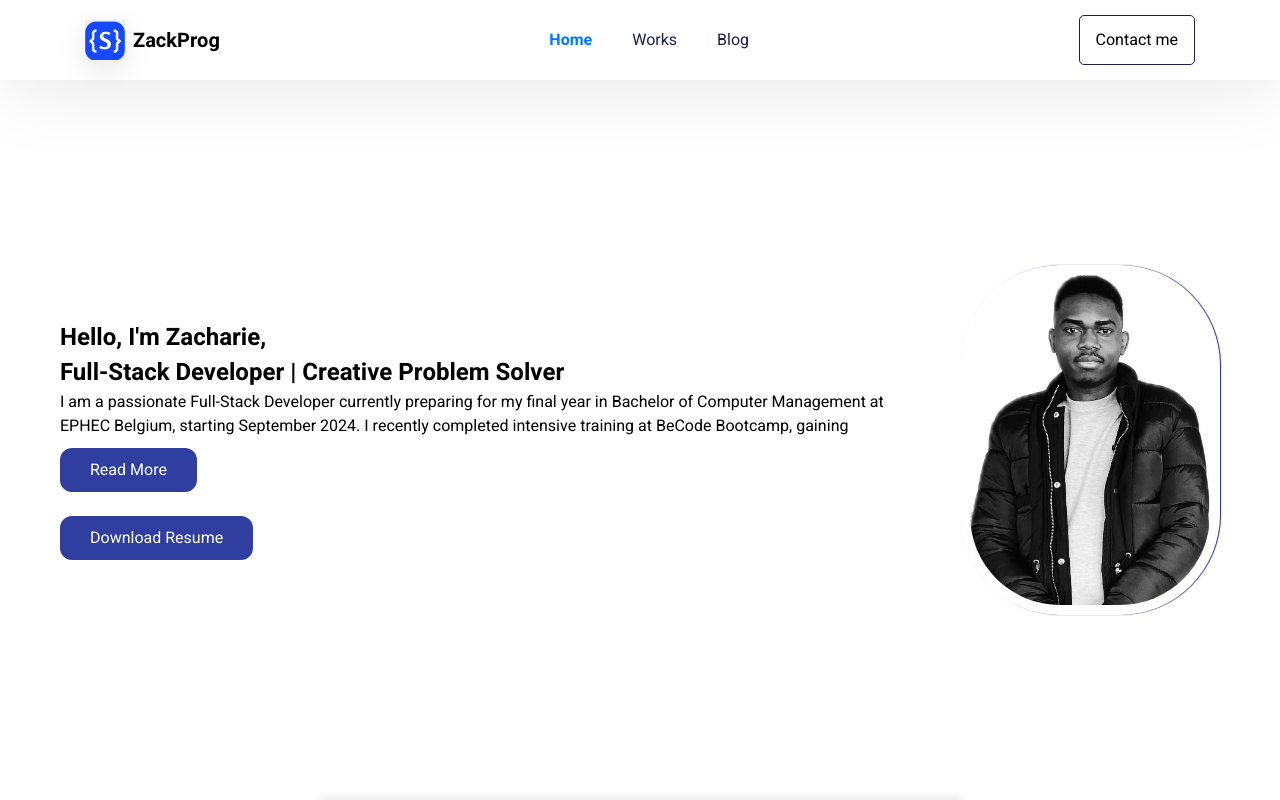
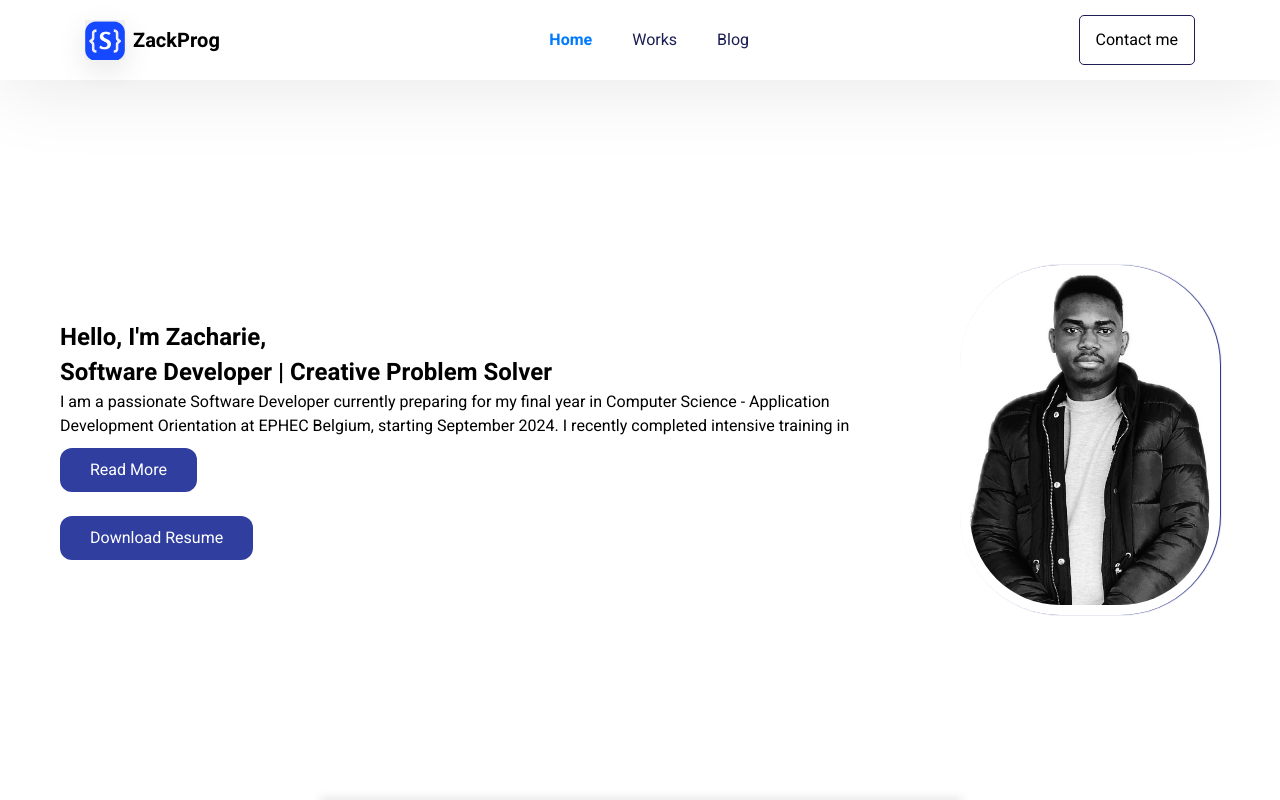
Before and after one commit to zack97/my_portfolio, a React (Vite) app: page / in a window 1280 px wide. Shown: the top 800 px of the page. Built offline with nearby package versions, Linux system fonts and the light colour scheme.

Commit message:
uploading  jobsearching app done 5

```diff
--- a/src/components/Home.jsx
+++ b/src/components/Home.jsx
@@ -30,14 +30,15 @@ const Home = () => {
         <div className="info">
           <h2>
             Hello, I'm Zacharie, <br />
-            Full-Stack Developer | Creative Problem Solver
+            Software Developer | Creative Problem Solver
           </h2>
           <div className={`profile-text ${isExpanded ? "expanded" : ""}`}>
             <p>
-              I am a passionate Full-Stack Developer currently preparing for my
-              final year in Bachelor of Computer Management at EPHEC Belgium,
-              starting September 2024. I recently completed intensive training
-              at BeCode Bootcamp, gaining expertise in JavaScript, React,
+              I am a passionate Software Developer currently preparing for my
+              final year in Computer Science - Application Development
+              Orientation at EPHEC Belgium, starting September 2024. I recently
+              completed intensive training in Software Development at BeCode
+              Bootcamp brussels, gaining expertise in JavaScript, React,
               Node.js, Mysql, Laravel, Php, Java. This experience enhanced my
               ability to deliver high-quality, dynamic applications. I excel in
               both front-end and back-end development, creating user-centric
```
Also changed, not shown: 2 other files (tests, documents, lock files or other folders).
